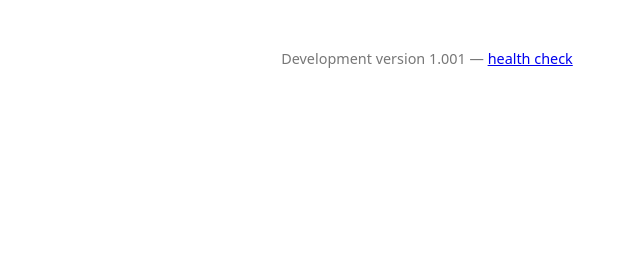
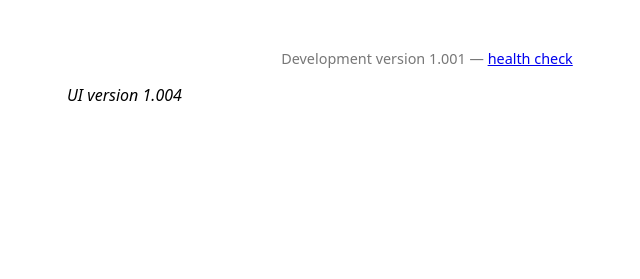
Before and after one commit to Philberto99/phil-dalle-client, a Flask app: page / in a window 1280 px wide. Shown: the part 233-512 px from the top of the page, without its empty margins (213-853 px from the left). Run offline with Flask 3, Linux system fonts and the light colour scheme.

Commit message:
Bump version to 1.004 in app.py and index.html

```diff
--- a/app.py
+++ b/app.py
@@ -21,7 +21,7 @@
     return token.token
 
 # === Footer Version ===
-FOOTER = "Development version 1.003"
+FOOTER = "Development version 1.004"
 
 # === Home Route ===
 @app.route("/", methods=["GET"])
--- a/templates/index.html
+++ b/templates/index.html
@@ -79,5 +79,6 @@
       }
     });
   </script>
+  <p><em>UI version 1.004</em></p>
 </body>
 </html>
```
